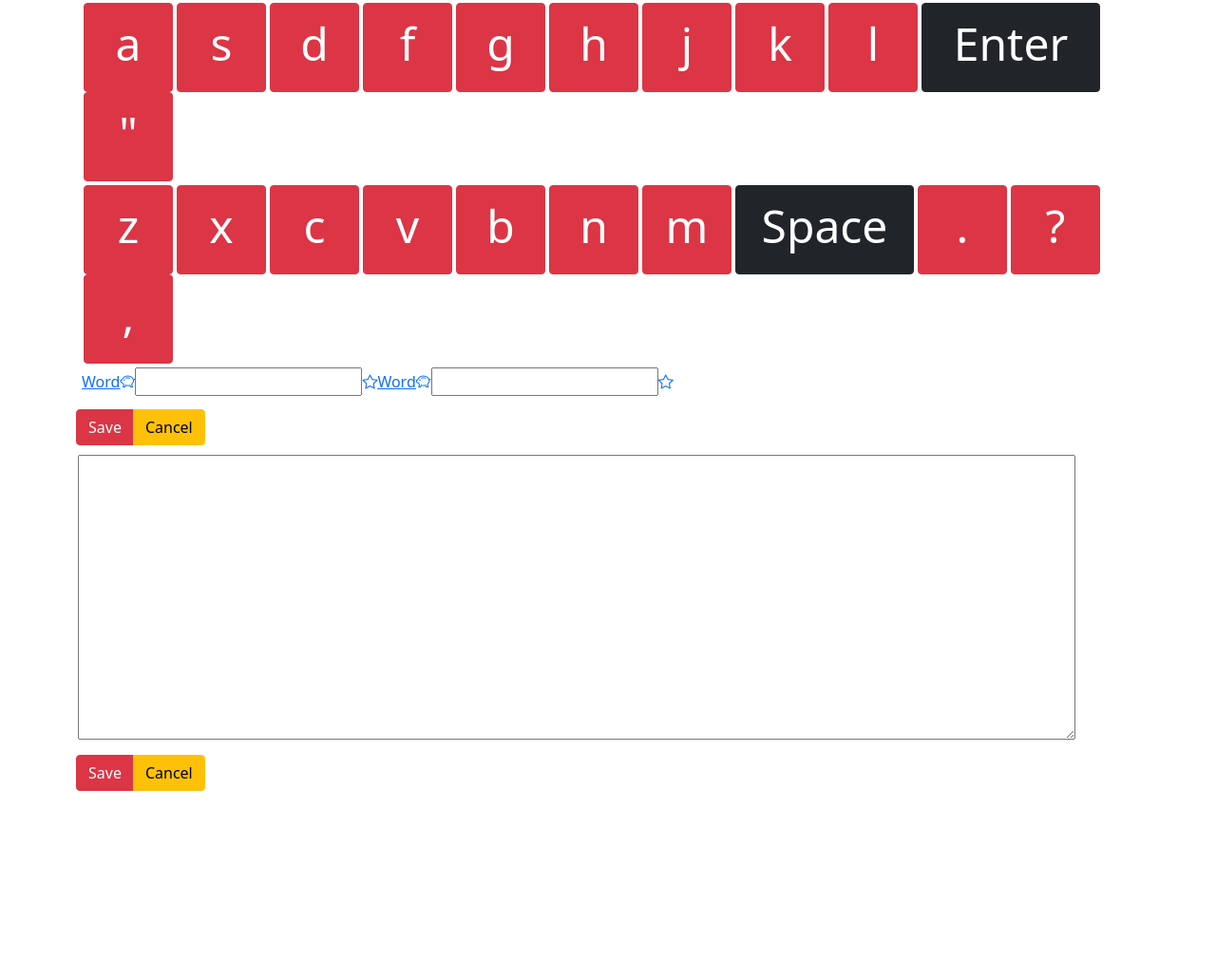
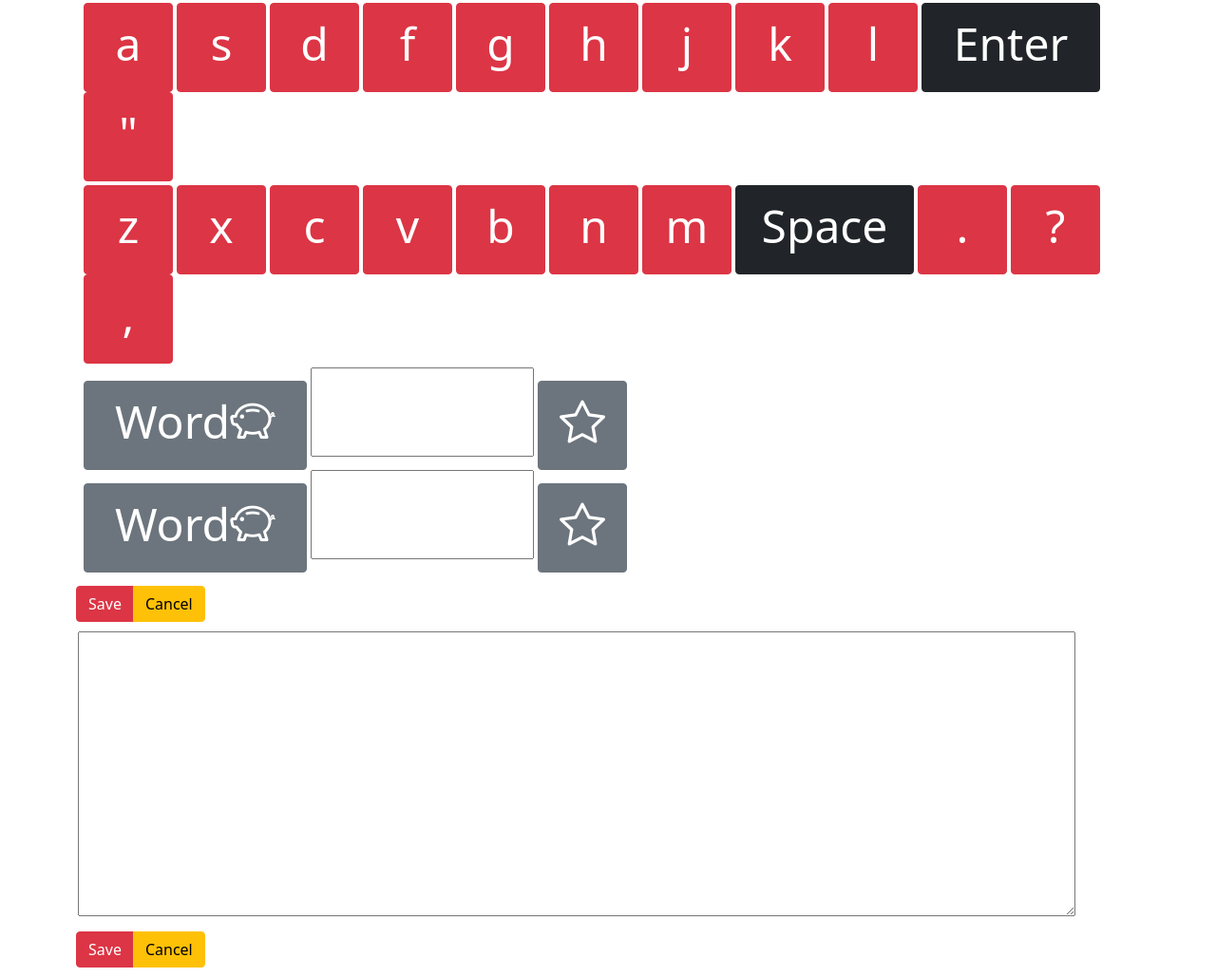
Before and after one commit to Colby-O/CSCI2348-Project, a plain HTML site: page index.html in a window 1280 px wide. Shown: the part 609-1638 px from the top of the page at 95% size. Before the commit the page ends 1452 px from the top, so only its background shows below. Drawn offline with nearby package versions, Linux system fonts and the light colour scheme.

Commit message:
more updates

```diff
--- a/css/P1.css
+++ b/css/P1.css
@@ -16,7 +16,7 @@
 }
 
 /* Mohammed Al-Bashiri March 7, 2022 */
-/* blog name text boxes */
+/* blog name input text boxes */
 .box-width {
   width: 300px !important;
   height: 40px;
@@ -90,15 +90,21 @@
   Modified: March 12, 2022 (SDR)
 */
 .word-bank {
-  height: 200px;
-  width: 300px;
+  width: 235px;
+  height: 94px;
+  margin-left: 2px;
+  margin-right: 2px;
+  font-size: 300%;
 }
 
 /*
-  Save Button
+  Star Button
   Modified: March 12, 2022 (SDR)
 */
-.save-btn {
-  height: 50px;
-  width: 150px;
+.star-btn {
+  width: 94px;
+  height: 94px;
+  margin-left: 2px;
+  margin-right: 2px;
+  font-size: 300%;
 }
--- a/src/P1.js
+++ b/src/P1.js
@@ -36,6 +36,7 @@ function getKbd() {
  * SDR March 6, 2022 + Colby O'Keefe (A00428974)
  */
 function save() {
-  if (Storage !== void(0)) localStorage.setItem("entry", document.getElementById("textbox").value);
+  if (Storage !== void 0)
+    localStorage.setItem("entry", document.getElementById("textbox").value);
   else console.log("Browser doesn't support Web Storage...");
 }
--- a/src/keyboard.js
+++ b/src/keyboard.js
@@ -1,7 +1,9 @@
 /*
- * This file contains the code for the keyboard.
+ *  This file contains the code for the keyboard.
  *
- * Author(s): Colby O'Keefe (A00428974),
+ *  Author: Colby O'Keefe (A00428974)
+ *  Author: Mo (A00391502)
+ *  Author: Sebastian Duque Rivera (A00441528) or SDR
  */
 
 let lastFocused = null;
@@ -134,17 +136,18 @@ const Keyboard = {
           // ADD BOOTSTRAP CLAESS FOR WordBank KEY
           // create bank button
           let bankBtn = document.createElement("a");
-          bankBtn.classList.add("word-bank");
+          bankBtn.classList.add("btn", "btn-secondary", "word-bank");
           bankBtn.innerHTML = "Word";
           bankBtn.innerHTML += createIcon("bi bi-piggy-bank");
           bankBtn.setAttribute("data-role", "button");
           // create textbox
           let textbox = document.createElement("input");
           textbox.setAttribute("type", "text");
+          textbox.classList.add("word-bank"); // Same size as word bank btn
 
-          // create save button
+          // create star button
           let saveBtn = document.createElement("a");
-          saveBtn.classList.add("save-btn");
+          saveBtn.classList.add("btn", "btn-secondary", "star-btn");
           saveBtn.innerHTML = createIcon("bi bi-star");
           saveBtn.setAttribute("data-role", "button");
 
```
Also changed, not shown: index.html (indentation only). Lines whose indentation alone changed are shown as unchanged.
